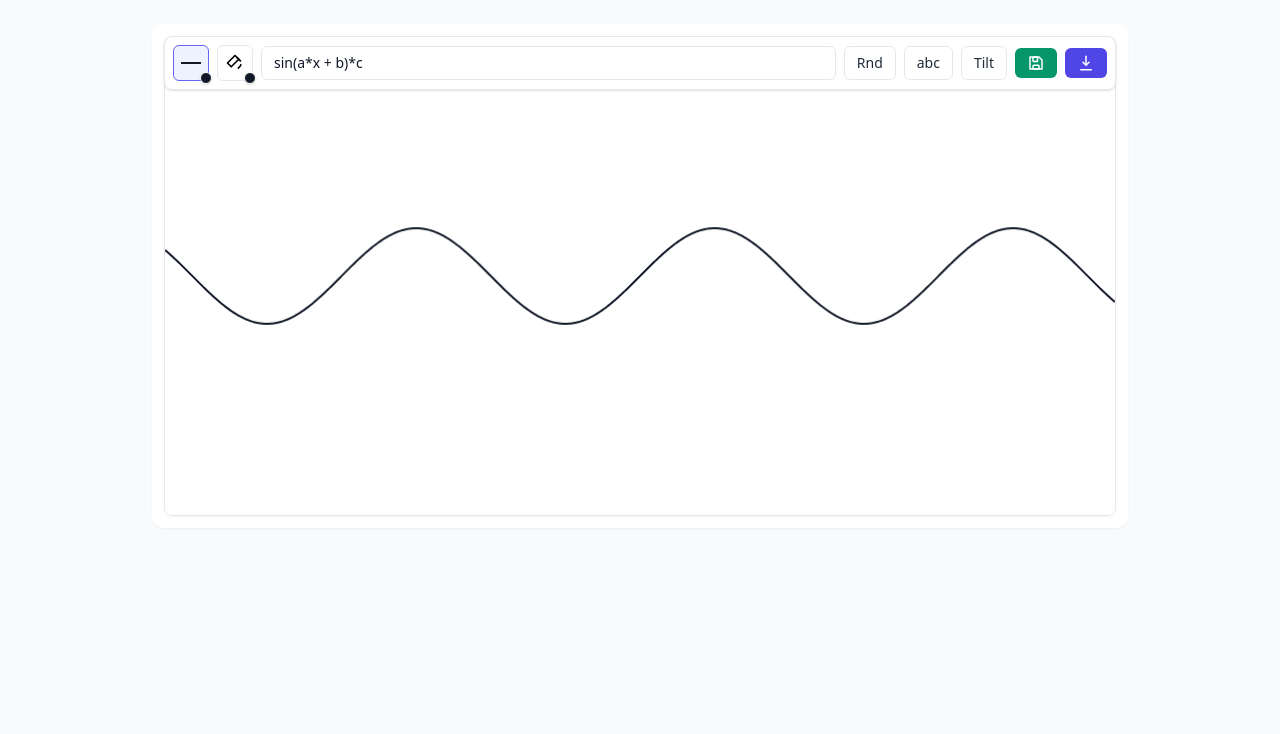
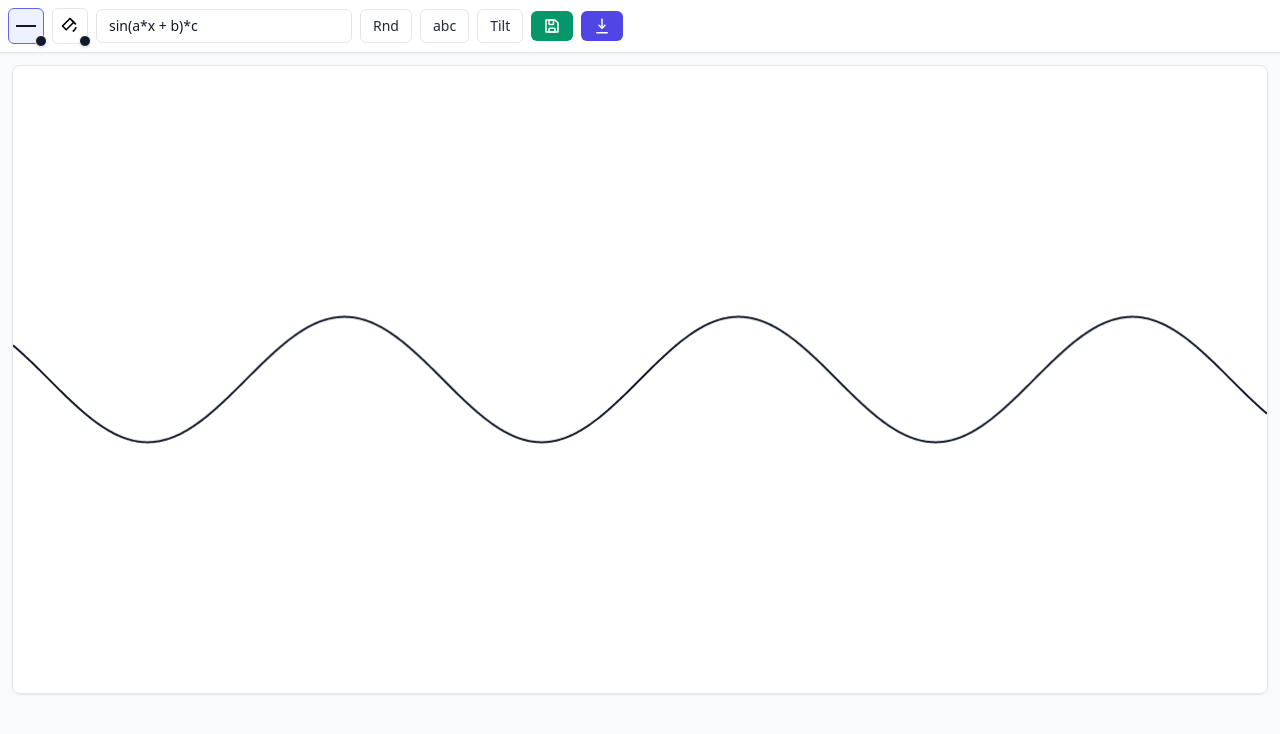
Before and after one commit to kcicek/fxart, a React (Vite) app: page / in a window 1280 px wide. Shown: the top 734 px of the page. Built offline with nearby package versions, Linux system fonts and the light colour scheme.

Commit message:
menu narrower

```diff
--- a/src/App.jsx
+++ b/src/App.jsx
@@ -282,18 +282,10 @@ export default function App() {
   }, [bucketCursorUrl])
 
   return (
-    <div className="min-h-screen bg-gray-50">
-      <div className="max-w-5xl mx-auto p-4 sm:p-6">
-        {/* Canvas only + compact toolbar */}
-        <div>
-          <div ref={containerRef} className="relative rounded-xl shadow-sm bg-white p-2 sm:p-3">
-            {/* Compact one-row toolbar */}
-            <div className="absolute left-3 right-3 top-3 z-10">
-              <div
-                className={`flex flex-wrap items-center gap-2 bg-white/90 backdrop-blur rounded-lg border border-gray-200 shadow p-2 ${
-                  toolbarReady ? '' : 'opacity-0 pointer-events-none'
-                } ${isMagicRunning ? 'pointer-events-none' : ''}`}
-              >
+    <div className="min-h-screen bg-gray-50 flex flex-col">
+      {/* Top menu bar (single line, horizontally scrollable on small screens) */}
+      <div className="w-full bg-white border-b border-gray-200 shadow-sm">
+        <div className={`flex items-center gap-2 p-2 overflow-x-auto whitespace-nowrap ${toolbarReady ? '' : 'opacity-0 pointer-events-none'} ${isMagicRunning ? 'pointer-events-none' : ''}`}>
                 {/* Line menu (icon only + color sample) */}
                 <div className="relative">
                   <button
@@ -439,13 +431,13 @@ export default function App() {
                   )}
                 </div>
 
-                {/* f(x) input */}
-                <div className="flex-1 min-w-[200px]">
+                {/* f(x) input - narrowed to keep menu compact */}
+                <div className="flex-none">
                   <input
                     value={expr}
                     onChange={e => setExpr(e.target.value)}
                     placeholder="f(x) ="
-                    className="w-full px-3 py-1.5 rounded-md border border-gray-200 text-sm"
+                    className="w-36 sm:w-56 md:w-64 px-3 py-1.5 rounded-md border border-gray-200 text-sm"
                   />
                 </div>
 
@@ -553,6 +545,9 @@ export default function App() {
         </div>
       </div>
 
+      {/* Canvas area fills remaining space below menu */}
+      <div className="flex-1 min-h-0 p-2 sm:p-3">
+        <div ref={containerRef} className="relative h-full rounded-xl shadow-sm bg-white">
           <Canvas
             ref={canvasRef}
             expression={expr}
@@ -563,23 +558,21 @@ export default function App() {
             lineWidth={lineWidth}
             lineOpacity={lineOpacity}
             activeTool={activeTool}
+            fillParent={true}
           />
 
-            {/* Transparent overlay to capture bucket clicks */}
+          {/* Transparent overlay to capture bucket clicks only over canvas */}
           <div
             onClick={handleBucketClick}
-              className="absolute inset-2 sm:inset-3"
+            className="absolute inset-0"
             style={{
-                // enable only for bucket to avoid intercepting line draws
               pointerEvents: activeTool === 'bucket' ? 'auto' : 'none',
-                // show bucket cursor with hotspot at bottom-right (w-1, h-1)
               cursor:
                 activeTool === 'bucket'
                   ? (bucketCursorUrl
                       ? `url("${bucketCursorUrl}") ${Math.max((bucketCursorSize?.w || 0) - 1, 0)} ${Math.max((bucketCursorSize?.h || 0) - 1, 0)}, auto`
                       : 'crosshair')
                   : 'auto',
-                // above canvas, below toolbar
               zIndex: 5,
               background: 'transparent',
             }}
@@ -587,6 +580,5 @@ export default function App() {
         </div>
       </div>
     </div>
-    </div>
   )
 }
--- a/src/components/Canvas.jsx
+++ b/src/components/Canvas.jsx
@@ -103,7 +103,8 @@ const Canvas = forwardRef(function Canvas({
   lineWidth = 2,
   lineOpacity = 1,
   heightVh = 60,
-  activeTool = 'line'
+  activeTool = 'line',
+  fillParent = false
 }, ref) {
   const containerRef = useRef(null)
   const canvasRef = useRef(null)
@@ -133,7 +134,9 @@ const Canvas = forwardRef(function Canvas({
     if (!canvas || !parent) return
     const dpr = Math.max(1, window.devicePixelRatio || 1)
     const cssWidth = parent.clientWidth
-    const cssHeight = Math.round(window.innerHeight * (heightVh / 100))
+    const cssHeight = fillParent
+      ? Math.max(0, parent.clientHeight)
+      : Math.round(window.innerHeight * (heightVh / 100))
     canvas.style.width = cssWidth + 'px'
     canvas.style.height = cssHeight + 'px'
     canvas.width = Math.floor(cssWidth * dpr)
@@ -390,7 +393,7 @@ const Canvas = forwardRef(function Canvas({
   }
 
   return (
-    <div ref={containerRef} className="w-full">
+    <div ref={containerRef} className={`w-full ${fillParent ? 'h-full' : ''}`}>
       {error && (
         <div className="mb-2 text-sm text-red-600">{error}</div>
       )}
```
Lines whose indentation alone changed are shown as unchanged.
